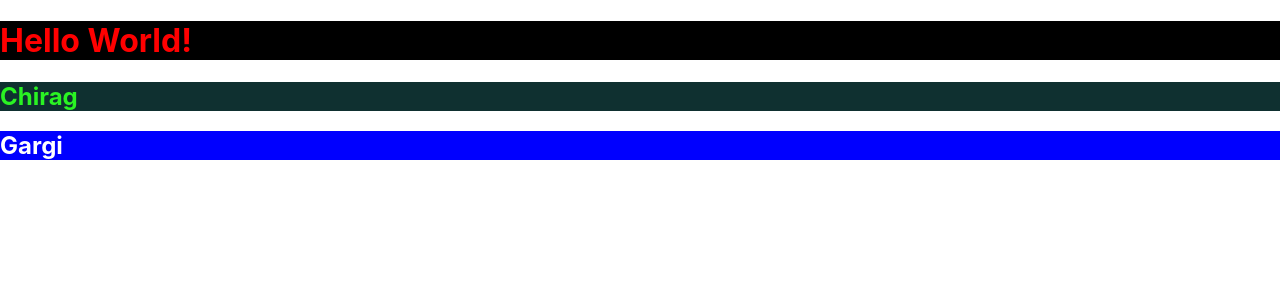
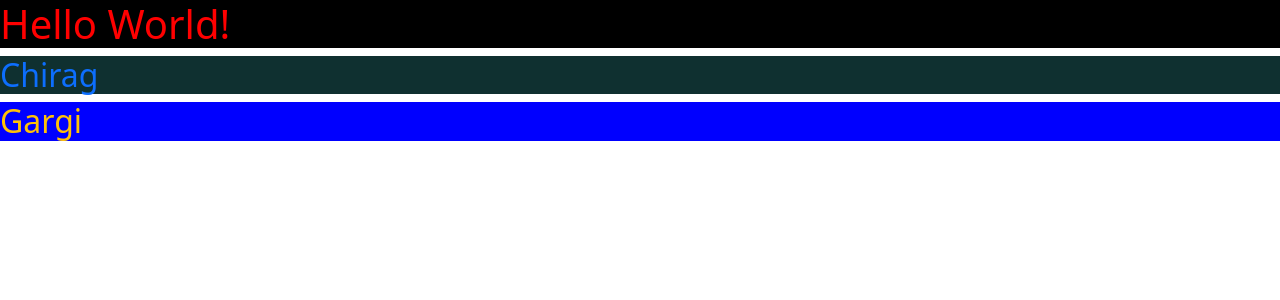
Before and after one commit to lata-makdiya/my-app, a React (Create React App) app: page / in a window 1280 px wide. Shown: the top 300 px of the page. Built offline with nearby package versions, Linux system fonts and the light colour scheme.

Commit message:
installed bootstrap

```diff
--- a/package.json
+++ b/package.json
@@ -6,7 +6,9 @@
     "@testing-library/jest-dom": "^5.17.0",
     "@testing-library/react": "^13.4.0",
     "@testing-library/user-event": "^13.5.0",
+    "bootstrap": "^5.3.3",
     "react": "^18.2.0",
+    "react-bootstrap": "^2.10.2",
     "react-dom": "^18.2.0",
     "react-scripts": "5.0.1",
     "web-vitals": "^2.1.4"
--- a/src/App.js
+++ b/src/App.js
@@ -3,6 +3,7 @@ import './App.css';
 // import Footer from './layouts/Footer';
 // import Sidebar1, { firstMenu, secondMenu } from './layouts/Sidebar';
 import Practice from './practice/Practice';
+import '../node_modules/bootstrap/dist/css/bootstrap.min.css';
 
 function App() {
   // console.log(firstMenu)
@@ -12,7 +13,7 @@ function App() {
       {/* We can change name of default import, not named import */}
       {/* <Sidebar1 menu={['home', 'about']} /> */}
       {/* <Footer details={{ name: 'default user', mobile: 9999999999 }} /> */}
-      <Practice/>
+      <Practice />
     </>
   );
 }
--- a/src/practice/style/StyleComponent.js
+++ b/src/practice/style/StyleComponent.js
@@ -7,8 +7,8 @@ export default function StyleComponent() {
         <div>
             {/* background-color dont use like this, use  backgroundColor*/}
             <h1 style={{ color: "red", backgroundColor: "Black" }}>Hello World!</h1>
-            <h2 className='name'>Chirag</h2>
-            <h2 className={Style.name}>Gargi</h2>
+            <h2 className='name text-primary'>Chirag</h2>
+            <h2 className={Style.name + ' text-warning'}>Gargi</h2>
         </div>
     )
 }
```
Also changed, not shown: src/practice/style/style.css (line endings or trailing spaces), 1 other file (tests, documents, lock files or other folders).
